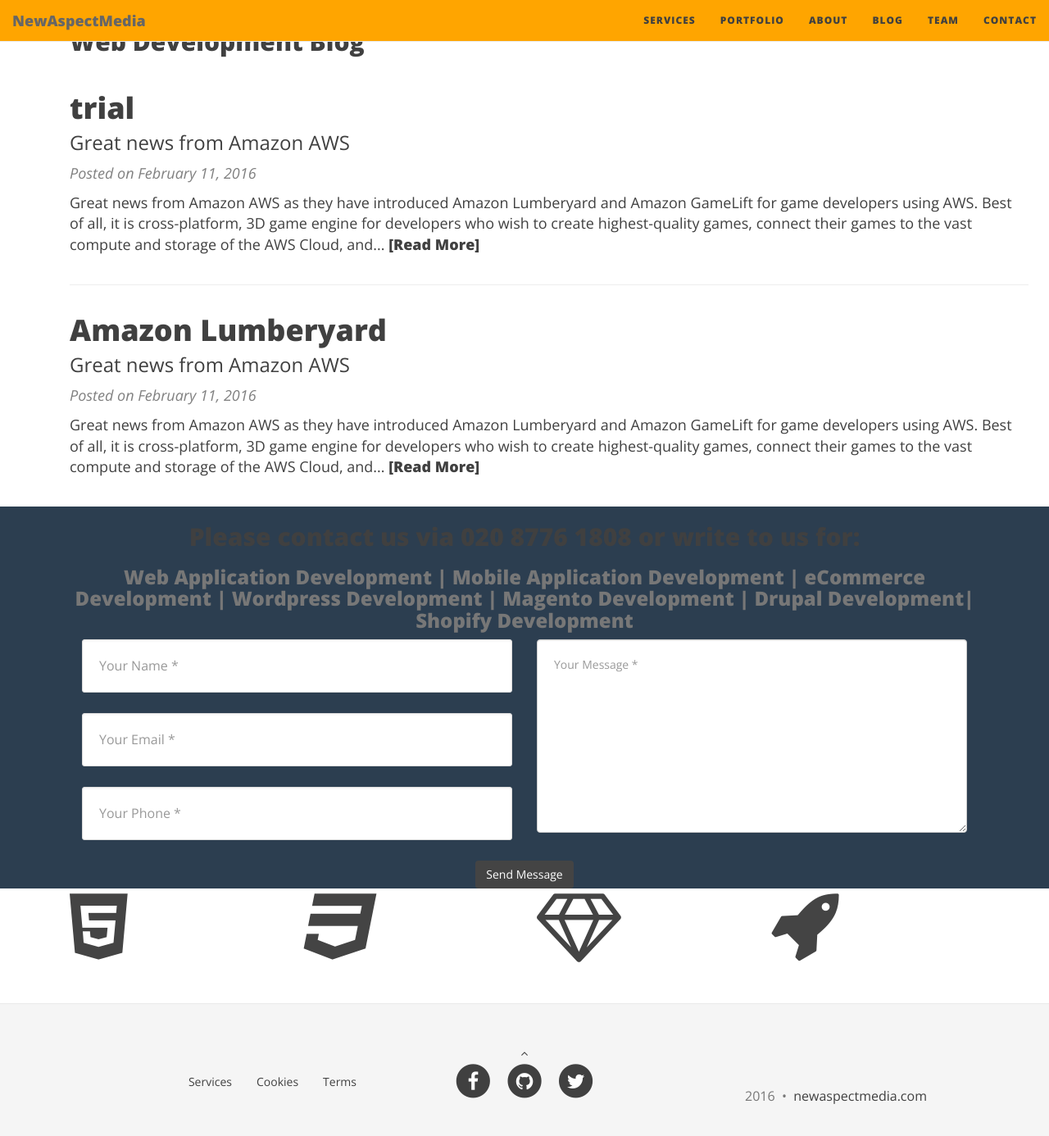
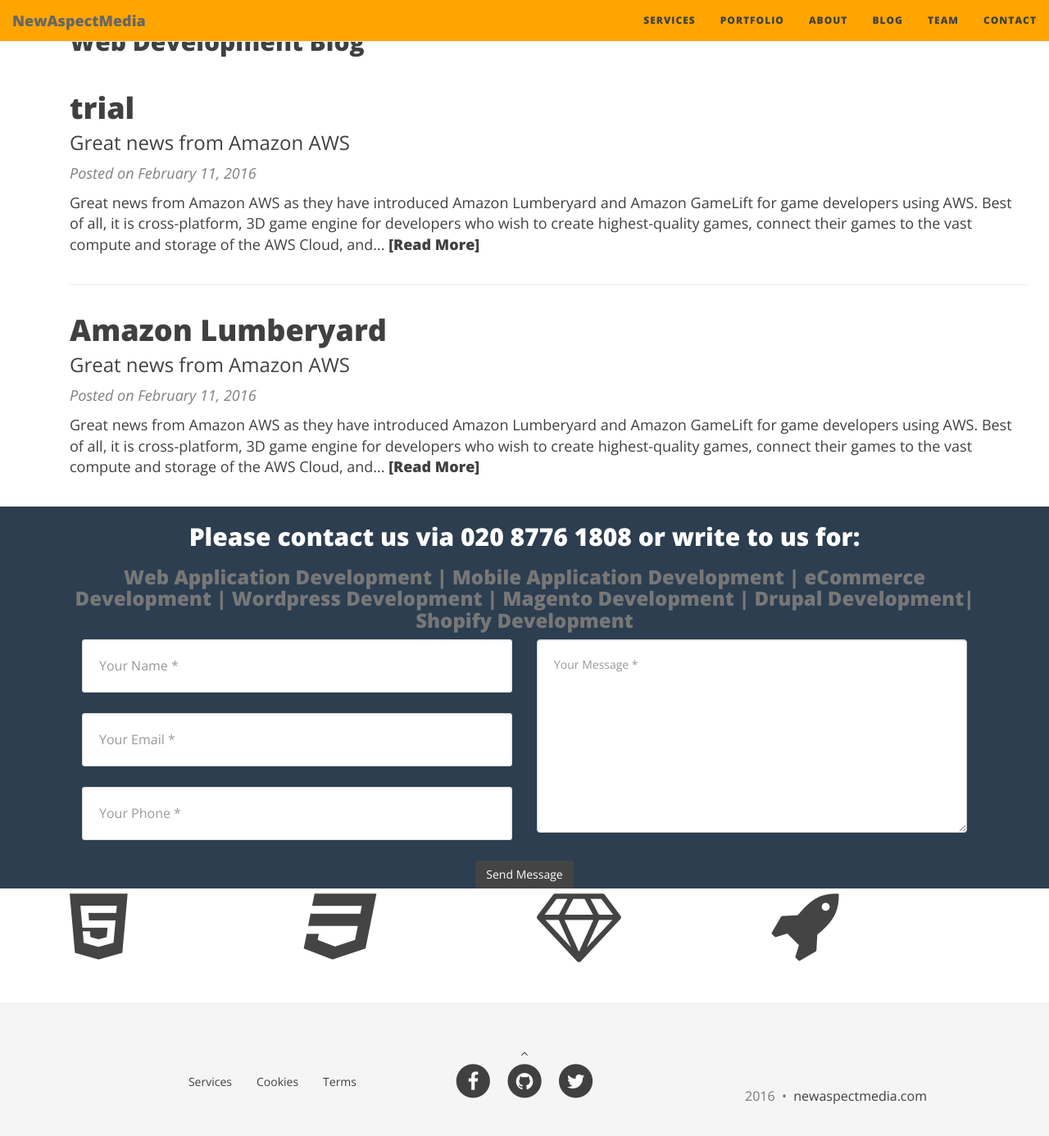
Before and after one commit to newmedia77/appxnam, a Jekyll site: the page built from index.html, in a window 1280 px wide and 1400 px high, scrolled down 2966 px. Shown: the top 1386 px of the window at 82% size. Built offline with Jekyll 4.4.1, drawn with Linux system fonts in a browser that asks for light colours; nearby versions of some CDN libraries; the list of posts is cut into pages by our own code.

Commit message:
andreas
h2.section-heading {
    color: #ffffff;
}

```diff
--- a/css/custom.css
+++ b/css/custom.css
@@ -828,9 +828,6 @@
 .contact-section {
     padding: 100px 0 150px;
 }
-.section-heading h2{
-    color: #ffffff;
-}
 .contact-section .btn{
     font-weight: 600;
     min-width: 350px;
--- a/css/main.css
+++ b/css/main.css
@@ -468,3 +468,7 @@
 input[type="file"] { padding-bottom: 14.4px; width: 100%; }
 
 select { margin-bottom: 28.8px; max-width: 100%; width: auto; }
+
+h2.section-heading {
+    color: #ffffff;
+}
```
